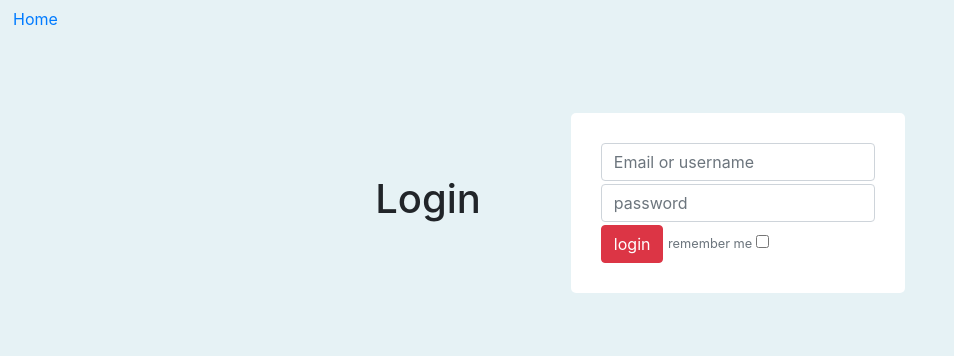
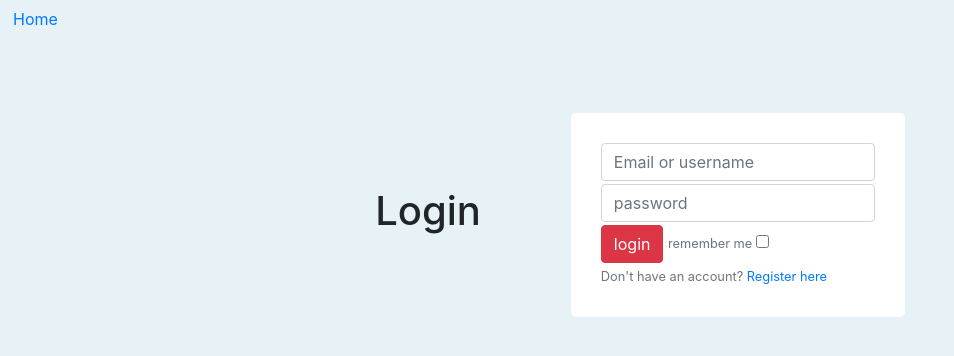
Before and after one commit to abhinavmeda/treasure-chest, a Flask app: page /login in a window 1280 px wide. Shown: the top 356 px of the page, without its empty margins (0-954 px from the left). Run offline with Flask 2, Linux system fonts and the light colour scheme.

Commit message:
added an anchor tag that redirects to register page in case user doesn't have an account

```diff
--- a/templates/login.html
+++ b/templates/login.html
@@ -24,6 +24,7 @@
             </small>
         </div>
 </form>
+<small  class="text-muted">Don't have an account? <a href="{{ url_for('register') }}">Register here</a></small>
 </div>
 </div>
 
```
